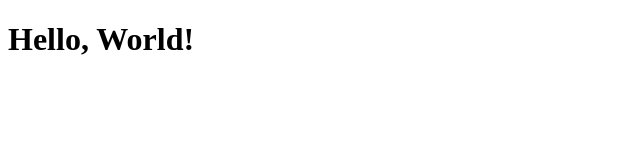
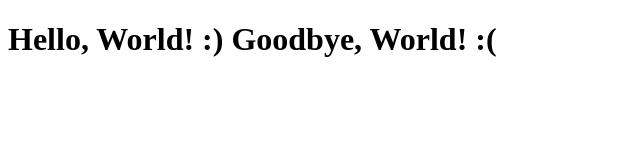
Before and after one commit to CShine1/CS3338-first-project, a plain HTML site: page index.html in a window 1280 px wide. Shown: the whole page, without its empty margins (0-640 px from the left). Drawn offline with Linux system fonts and the light colour scheme.

Commit message:
Update index.html

```diff
--- a/index.html
+++ b/index.html
@@ -6,6 +6,6 @@
     <title>My First Project</title>
 </head>
 <body>
-    <h1>Hello, World!</h1>
+    <h1>Hello, World! :) Goodbye, World! :( </h1>
 </body>
 </html>
```
